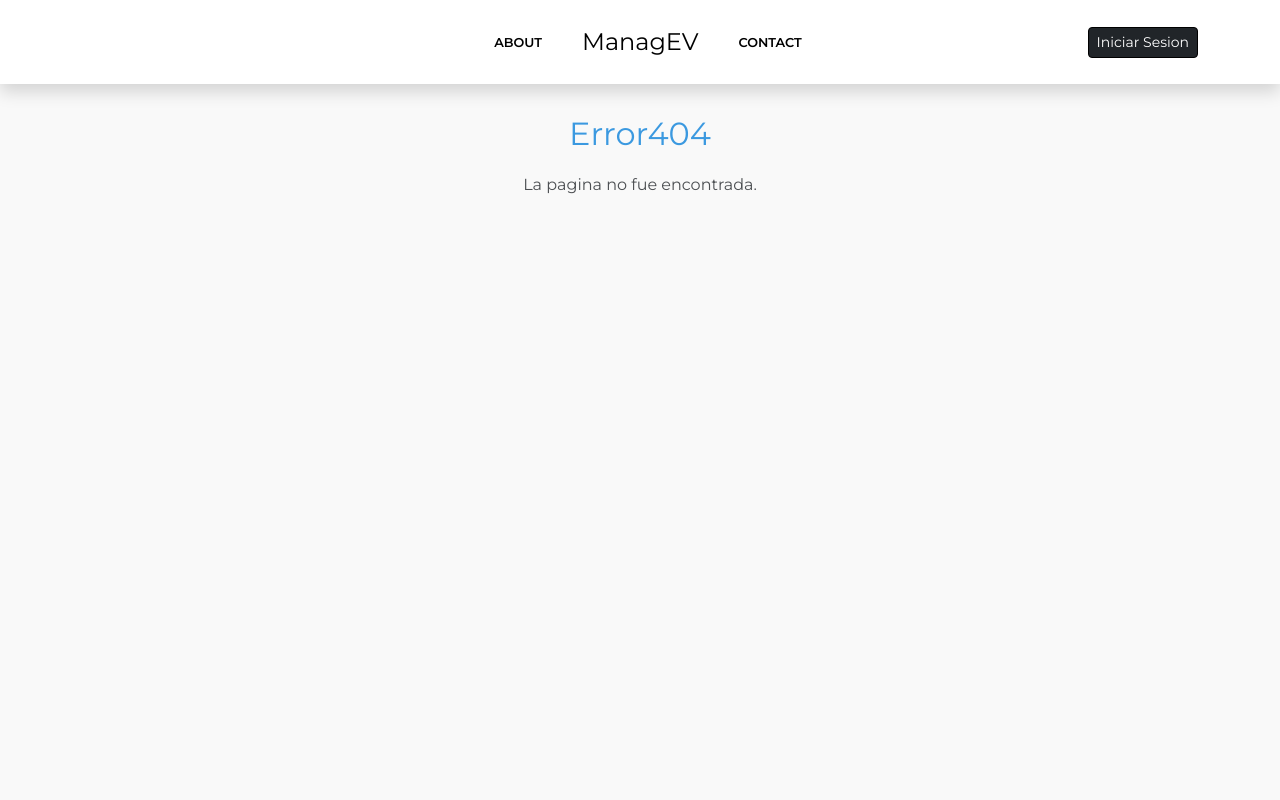
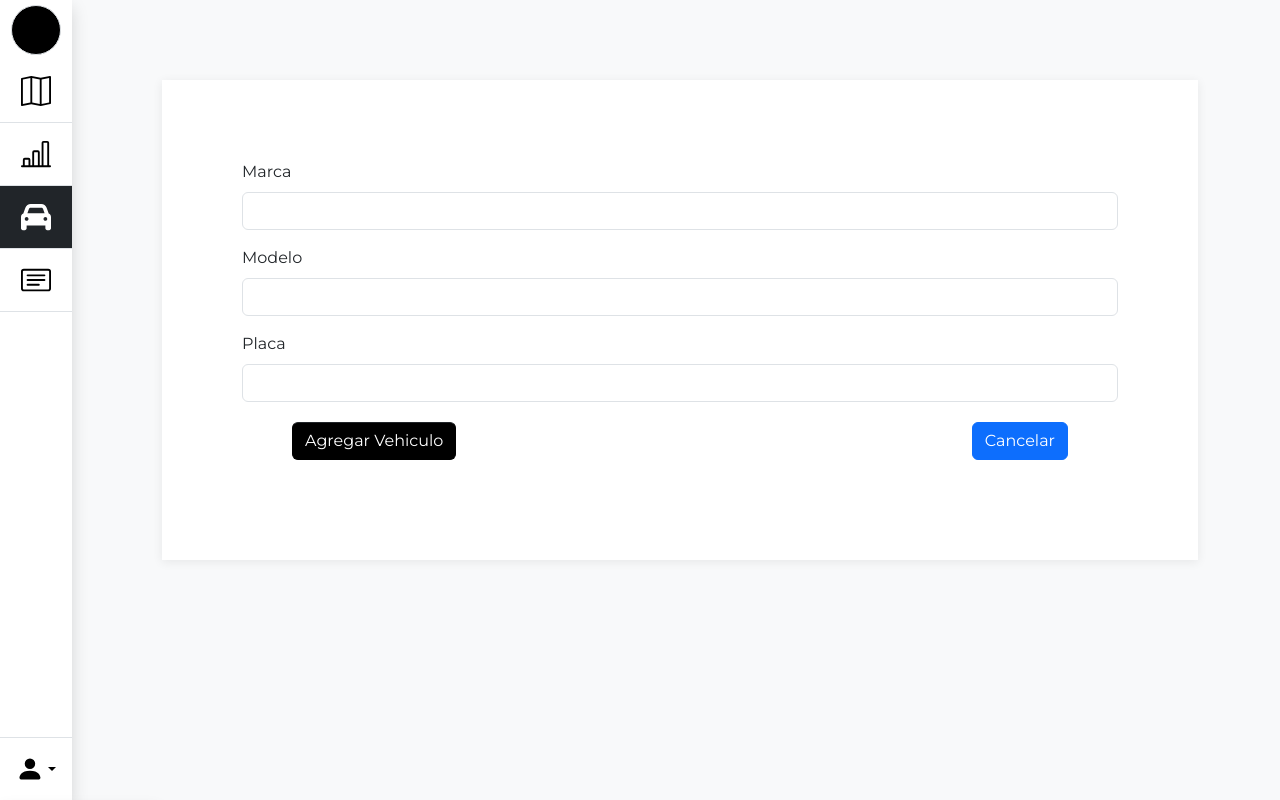
Before and after one commit to DiegoMuneraT/Grid, a React (Create React App) app in the folder frontend/: page /app/mis-vehiculos/agregar-vehiculo in a window 1280 px wide. Shown: the top 800 px of the page. Built offline with nearby package versions, Linux system fonts and the light colour scheme; no server answers; sample sign-in values are in the browser's storage.

Commit message:
Formulario mis vehiculos

```diff
--- a/frontend/src/App.js
+++ b/frontend/src/App.js
@@ -21,6 +21,7 @@ import 'bootstrap/dist/js/bootstrap.min.js';
 import './assets/css/baguetteBox.min.css';
 import './assets/css/Footer-Dark-icons.css';
 import './assets/css/vanilla-zoom.min.css';
+import AddVehicle from 'pages/Add-vehicle'
 
 function App() {
   return (
@@ -49,6 +50,16 @@ function App() {
             </ProtectedRoute>
           }
         />
+
+        <Route
+          path="app/mis-vehiculos/agregar-vehiculo/"
+          element={
+            <ProtectedRoute>
+              <AddVehicle />
+            </ProtectedRoute>
+          }
+        />
+
         <Route
           path="app/sugerencias/"
           element={
--- /dev/null
+++ b/frontend/src/pages/Add-vehicle.jsx
@@ -0,0 +1,91 @@
+import { Link } from "react-router-dom";
+import NavBarApp from "../components/NavBarApp";
+
+export default function AddVehicle() {
+  return (
+    <body>
+      <main className="page service-page" style={{background: '#f9f9f9', width: '100%', height: '100%', overflowX: 'hidden',}}>
+        <NavBarApp/>
+
+        <section className="clean-block clean-blog-list dark" style={{height: "100vh", overflowY: "hidden"}}>
+            <div className="container">
+              <div className="block-content" style={{margin: '80px 0 0 80px',}}>
+                <form style={{ borderTopColor: "var(--bs-emphasis-color)" }}>
+                    <div className="mb-3">
+                        <label className="form-label" for="email">
+                        Marca
+                        </label>
+                        <input
+                        className="form-control item"
+                        type="marca"
+                        name="marca"
+                        data-bs-theme="light"
+                        />
+                    </div>
+                    <div className="mb-3">
+                        <label className="form-label" for="email">
+                        Modelo
+                        </label>
+                        <input
+                        className="form-control item"
+                        type="modelo"
+                        name="modelo"
+                        data-bs-theme="light"
+                        />
+                    </div>
+                    <div className="mb-3">
+                        <label className="form-label" for="email">
+                        Placa
+                        </label>
+                        <input
+                        className="form-control item"
+                        type="placa"
+                        name="placa"
+                        data-bs-theme="light"
+                        />
+                    </div>
+                    <div
+                        className="align-items-center"
+                        style={{
+                        display: "flex",
+                        margin: "20px 50px",
+                        justifyContent: "space-between",
+                        }}
+                    >
+                        <button
+                        className="btn btn-primary"
+                        type="submit"
+                        style={{
+                            background: "var(--bs-emphasis-color)",
+                            borderColor: "var(--bs-emphasis-color)",
+                            borderTopColor: "var(--bs-body-color)",
+                        }}
+                        >
+                        Agregar Vehiculo
+                        </button>
+
+                        <Link to="/app/mis-vehiculos/"><button
+                        className="btn btn-primary"
+                        type="submit"
+                        style={{
+                            background: "var(--bs-blue)",
+                            borderColor: "var(--bs-blue)",
+                            borderTopColor: "var(--bs-blue)",
+                        }}
+                        >
+                        Cancelar
+                        </button></Link>
+
+                    </div>
+
+                </form>
+
+                </div>
+
+            </div>
+        </section>
+
+      </main>
+    </body>
+  )
+}
--- a/frontend/src/pages/Own-vehicles.js
+++ b/frontend/src/pages/Own-vehicles.jsx
@@ -1,3 +1,4 @@
+import { NavLink } from "react-router-dom";
 import NavBarApp from "../components/NavBarApp";
 
 export default function OwnVehicles() {
@@ -26,6 +27,21 @@ export default function OwnVehicles() {
                       </tr>
                   </tbody>
                 </table>
+
+                <NavLink className="nav-link py-3 border-bottom rounded-0" to='/app/mis-vehiculos/agregar-vehiculo/'>
+                  <button
+                    className="btn btn-primary"
+                    style={{
+                      background: "var(--bs-emphasis-color)",
+                      borderColor: "var(--bs-emphasis-color)",
+                      borderTopColor: "var(--bs-body-color)",
+                      marginTop: "20px",
+                    }}>
+                  Agregar un vehiculo
+                  </button>
+                </NavLink>
+
+
               </div>
             </div>
         </section>
```
Also changed, not shown: frontend/src/pages/AboutUs.jsx (renamed from frontend/src/pages/AboutUs.js), frontend/src/pages/Comments.jsx (renamed from frontend/src/pages/Comments.js), frontend/src/pages/Contact.jsx (renamed from frontend/src/pages/Contact.js), frontend/src/pages/Home.jsx (renamed from frontend/src/pages/Home.js), frontend/src/pages/Login.jsx (renamed from frontend/src/pages/Login.js), frontend/src/pages/Map.jsx (renamed from frontend/src/pages/Map.js), frontend/src/pages/Register.jsx (renamed from frontend/src/pages/Register.js), frontend/src/pages/Statistics.jsx (renamed from frontend/src/pages/Statistics.js).
